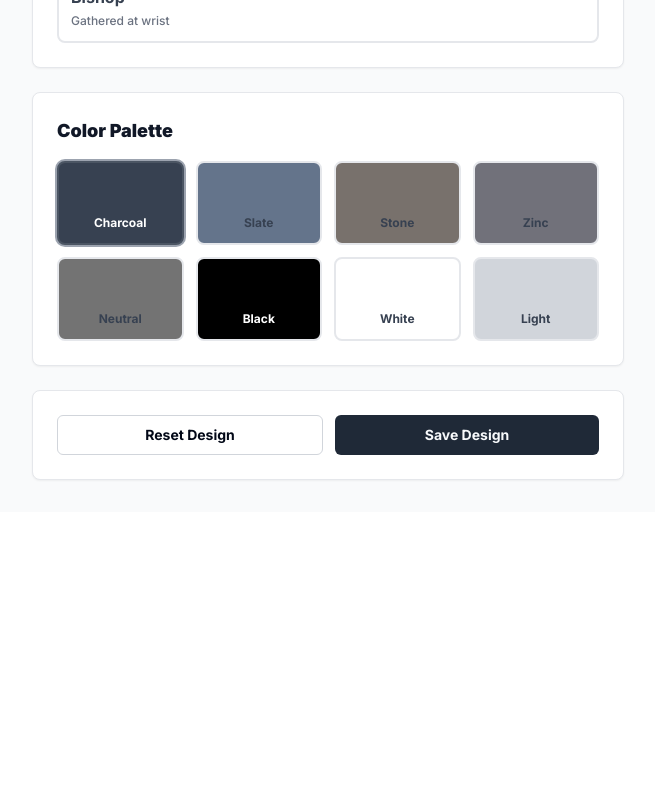
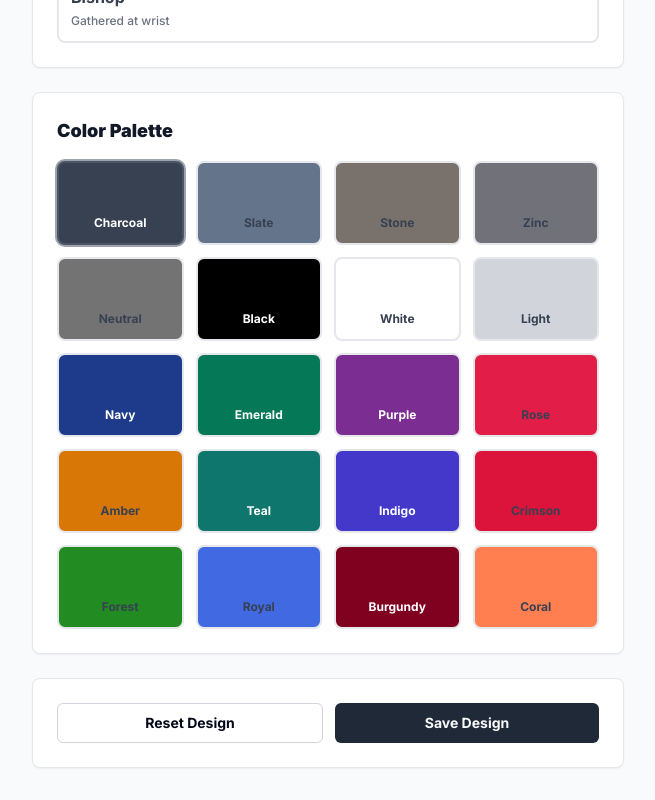
Before and after one commit to AnmolMehra435/Udesign, a React (Vite) app: page /designer in a window 1280 px wide. Shown: the part 1949-2749 px from the top of the page, without its empty margins (0-655 px from the left). Before the commit the page ends 2461 px from the top, so only its background shows below. Built offline with nearby package versions, Linux system fonts and the light colour scheme.

Commit message:
Fix: Improve color options and garment rendering
- Added more color options to the design controls.
- Fixed rendering issues for pants and jumpsuit garments.

```diff
--- a/src/components/DesignControls.tsx
+++ b/src/components/DesignControls.tsx
@@ -1,4 +1,3 @@
-
 import { Card } from '@/components/ui/card';
 import { Button } from '@/components/ui/button';
 
@@ -61,7 +60,19 @@ const DesignControls = ({ config, onConfigChange }: DesignControlsProps) => {
     { id: 'neutral', name: 'Neutral', hex: '#737373' },
     { id: 'black', name: 'Black', hex: '#000000' },
     { id: 'white', name: 'White', hex: '#ffffff' },
-    { id: 'lightGray', name: 'Light Gray', hex: '#d1d5db' }
+    { id: 'lightGray', name: 'Light Gray', hex: '#d1d5db' },
+    { id: 'navy', name: 'Navy', hex: '#1e3a8a' },
+    { id: 'emerald', name: 'Emerald', hex: '#047857' },
+    { id: 'purple', name: 'Purple', hex: '#7c2d92' },
+    { id: 'rose', name: 'Rose', hex: '#e11d48' },
+    { id: 'amber', name: 'Amber', hex: '#d97706' },
+    { id: 'teal', name: 'Teal', hex: '#0f766e' },
+    { id: 'indigo', name: 'Indigo', hex: '#4338ca' },
+    { id: 'crimson', name: 'Crimson', hex: '#dc143c' },
+    { id: 'forest', name: 'Forest', hex: '#228b22' },
+    { id: 'royal', name: 'Royal', hex: '#4169e1' },
+    { id: 'burgundy', name: 'Burgundy', hex: '#800020' },
+    { id: 'coral', name: 'Coral', hex: '#ff7f50' }
   ];
 
   const updateConfig = (key: keyof DressConfig, value: string) => {
@@ -181,7 +192,7 @@ const DesignControls = ({ config, onConfigChange }: DesignControlsProps) => {
               title={option.name}
             >
               <div className="h-8 w-full rounded"></div>
-              <div className={`text-xs mt-2 font-bold ${option.hex === '#000000' || option.hex === '#374151' ? 'text-white' : 'text-gray-700'}`}>{option.name.split(' ')[0]}</div>
+              <div className={`text-xs mt-2 font-bold ${['#000000', '#374151', '#1e3a8a', '#047857', '#7c2d92', '#0f766e', '#4338ca', '#800020'].includes(option.hex) ? 'text-white' : 'text-gray-700'}`}>{option.name.split(' ')[0]}</div>
             </button>
           ))}
         </div>
--- a/src/components/DressPreview.tsx
+++ b/src/components/DressPreview.tsx
@@ -1,3 +1,4 @@
+
 import { useState, useEffect } from 'react';
 
 interface DressConfig {
@@ -104,7 +105,7 @@ const renderGarment = (config: DressConfig) => {
             className="transition-all duration-300"
           />
           <path
-            d="M 60 120 L 85 250 L 70 250 L 50 120 M 140 120 L 115 250 L 130 250 L 150 120"
+            d="M 70 120 L 85 250 L 75 250 L 60 120 M 130 120 L 115 250 L 125 250 L 140 120"
             fill={color}
             stroke="#374151"
             strokeWidth="2"
@@ -143,7 +144,7 @@ const renderGarment = (config: DressConfig) => {
             className="transition-all duration-300"
           />
           <path
-            d="M 65 120 L 85 250 L 70 250 L 55 120 M 135 120 L 115 250 L 130 250 L 145 120"
+            d="M 65 120 L 80 250 L 70 250 L 55 120 M 135 120 L 120 250 L 130 250 L 145 120"
             fill={color}
             stroke="#374151"
             strokeWidth="2"
@@ -225,7 +226,19 @@ const getColorValue = (colorName: string): string => {
     neutral: '#737373',
     black: '#000000',
     white: '#ffffff',
-    lightGray: '#d1d5db'
+    lightGray: '#d1d5db',
+    navy: '#1e3a8a',
+    emerald: '#047857',
+    purple: '#7c2d92',
+    rose: '#e11d48',
+    amber: '#d97706',
+    teal: '#0f766e',
+    indigo: '#4338ca',
+    crimson: '#dc143c',
+    forest: '#228b22',
+    royal: '#4169e1',
+    burgundy: '#800020',
+    coral: '#ff7f50'
   };
   return colors[colorName as keyof typeof colors] || '#374151';
 };
```
